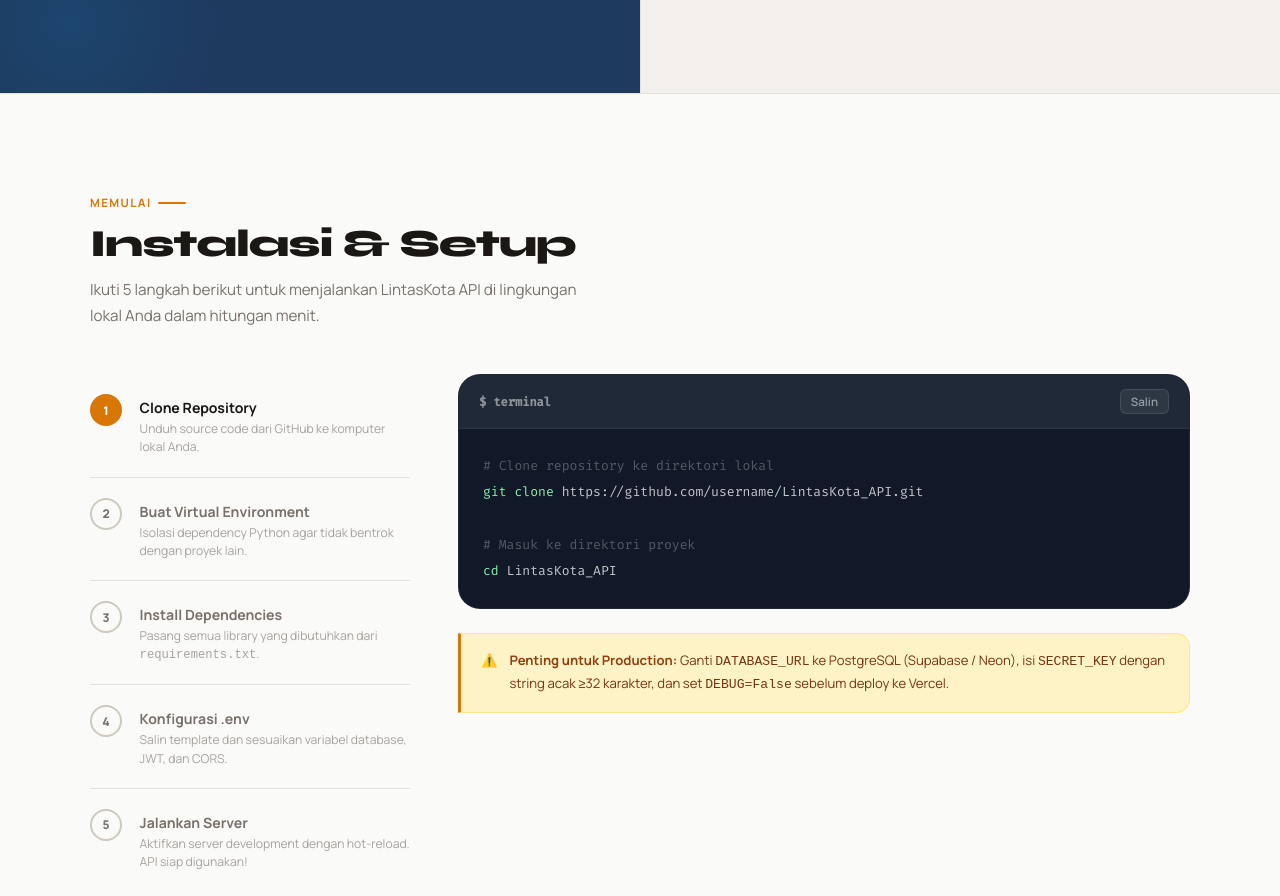
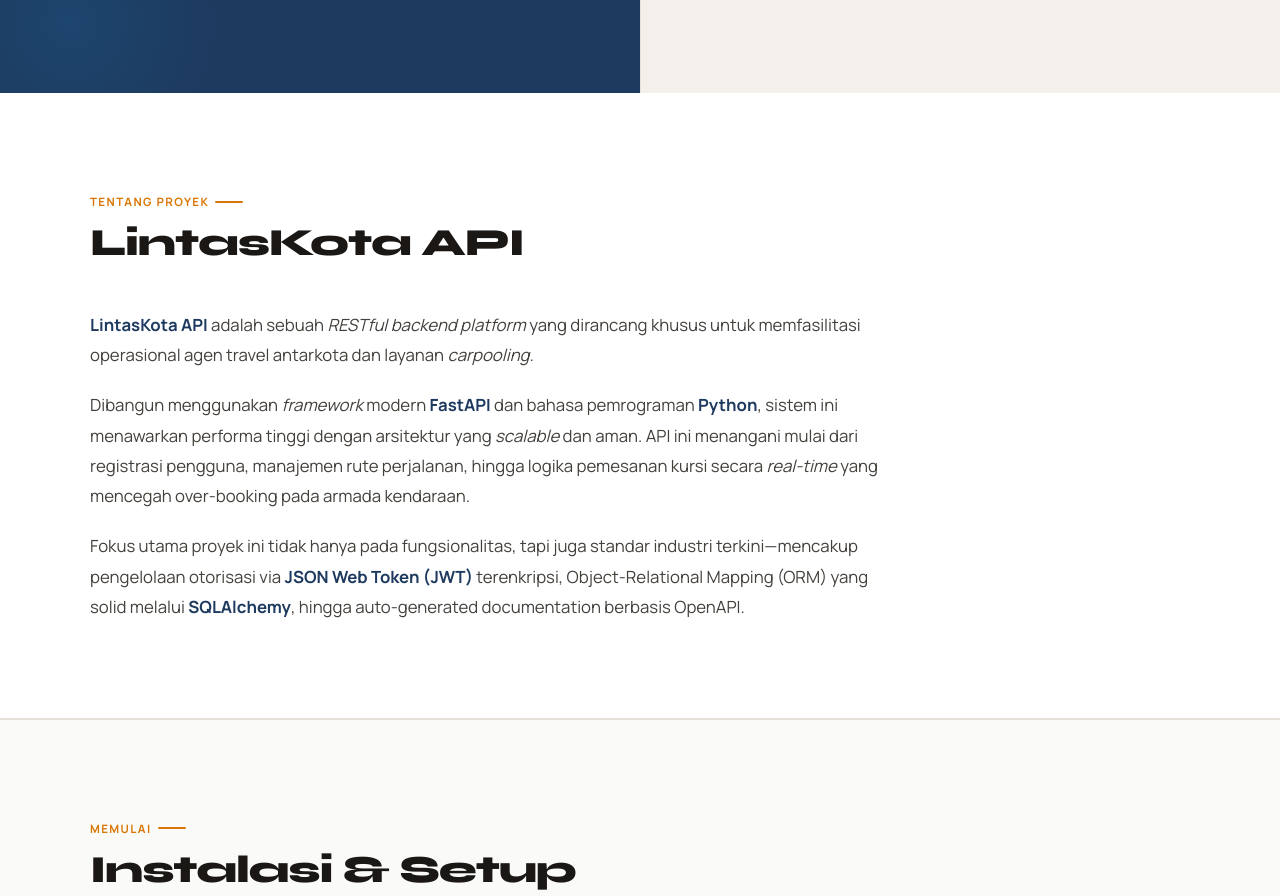
Before and after one commit to alinW1th/Lintas_Kota, a website: page static/index.html in a window 1280 px wide. Shown: the part 830-1726 px from the top of the page. Drawn offline with Linux system fonts and the light colour scheme.

Commit message:
feat: add project description section to landing page with navigation link

```diff
--- a/static/index.html
+++ b/static/index.html
@@ -478,6 +478,18 @@
     }
     .footer-links a:hover { color: var(--amber-l); }
 
+    /* ─── DESKRIPSI ─── */
+    .desc-bg { background: var(--surface); border-bottom: 1px solid var(--border); }
+    .desc-content {
+      font-size: 1.05rem;
+      line-height: 1.8;
+      color: var(--text2);
+      max-width: 800px;
+    }
+    .desc-content p { margin-bottom: 1.25rem; }
+    .desc-content p:last-child { margin-bottom: 0; }
+    .desc-content strong { color: var(--navy); }
+
     /* ─── INSTALLATION ─── */
     .install-bg { background: var(--bg); border-top: 1px solid var(--border); border-bottom: 1px solid var(--border); }
 
@@ -612,6 +624,7 @@
     LintasKota
   </a>
   <div class="nav-right">
+    <a href="#deskripsi" class="nav-link">Deskripsi</a>
     <a href="#instalasi" class="nav-link">Instalasi</a>
     <a href="#fitur" class="nav-link">Fitur</a>
     <a href="#direktori" class="nav-link">Struktur</a>
@@ -685,6 +698,21 @@
     </div>
   </div>
 
+</div>
+
+<!-- ─── DESKRIPSI ─── -->
+<div class="section desc-bg" id="deskripsi">
+  <div class="section-inner">
+    <div class="sec-header fade-up">
+      <div class="sec-kicker">Tentang Proyek</div>
+      <h2 class="sec-title">LintasKota API</h2>
+    </div>
+    <div class="desc-content fade-up">
+      <p><strong>LintasKota API</strong> adalah sebuah <em>RESTful backend platform</em> yang dirancang khusus untuk memfasilitasi operasional agen travel antarkota dan layanan <em>carpooling</em>.</p>
+      <p>Dibangun menggunakan <em>framework</em> modern <strong>FastAPI</strong> dan bahasa pemrograman <strong>Python</strong>, sistem ini menawarkan performa tinggi dengan arsitektur yang <em>scalable</em> dan aman. API ini menangani mulai dari registrasi pengguna, manajemen rute perjalanan, hingga logika pemesanan kursi secara <em>real-time</em> yang mencegah over-booking pada armada kendaraan.</p>
+      <p>Fokus utama proyek ini tidak hanya pada fungsionalitas, tapi juga standar industri terkini—mencakup pengelolaan otorisasi via <strong>JSON Web Token (JWT)</strong> terenkripsi, Object-Relational Mapping (ORM) yang solid melalui <strong>SQLAlchemy</strong>, hingga auto-generated documentation berbasis OpenAPI.</p>
+    </div>
+  </div>
 </div>
 
 <!-- ─── INSTALASI & SETUP ─── -->
```
